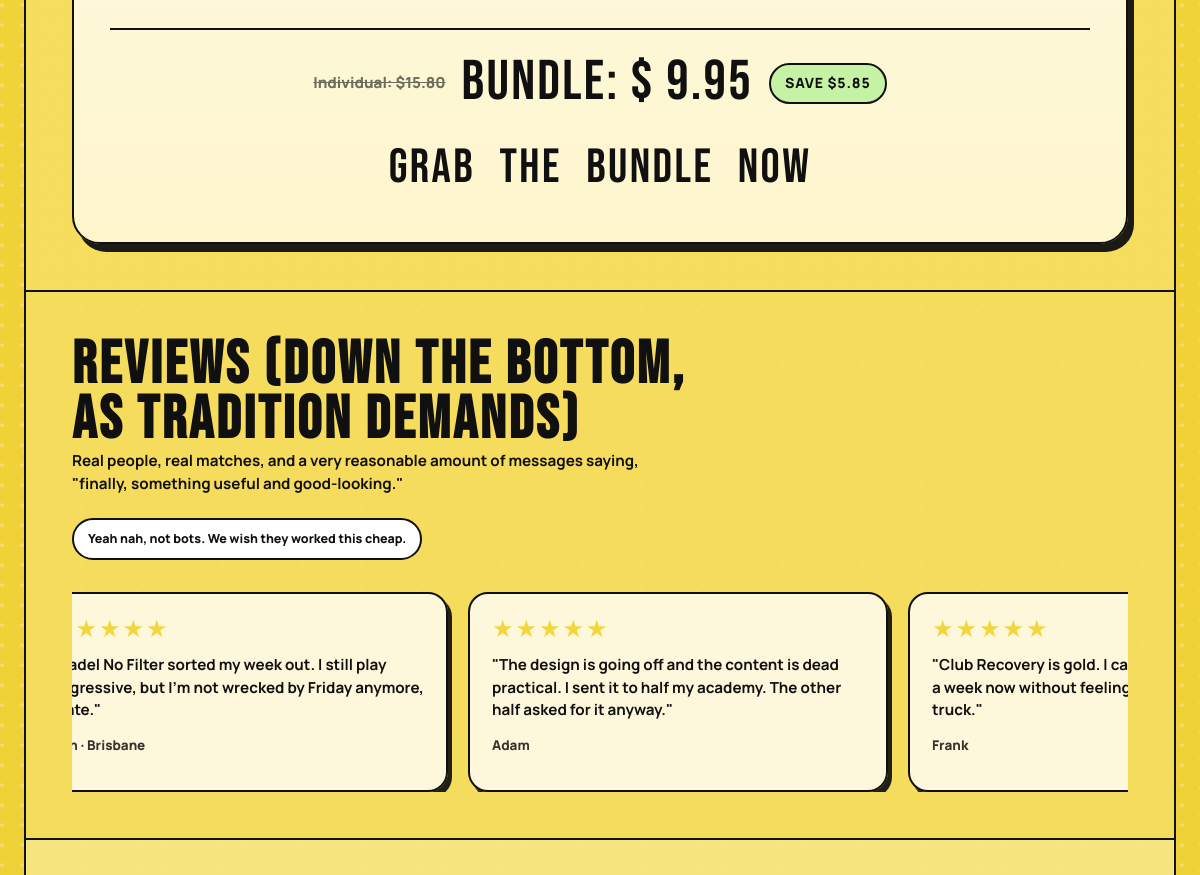
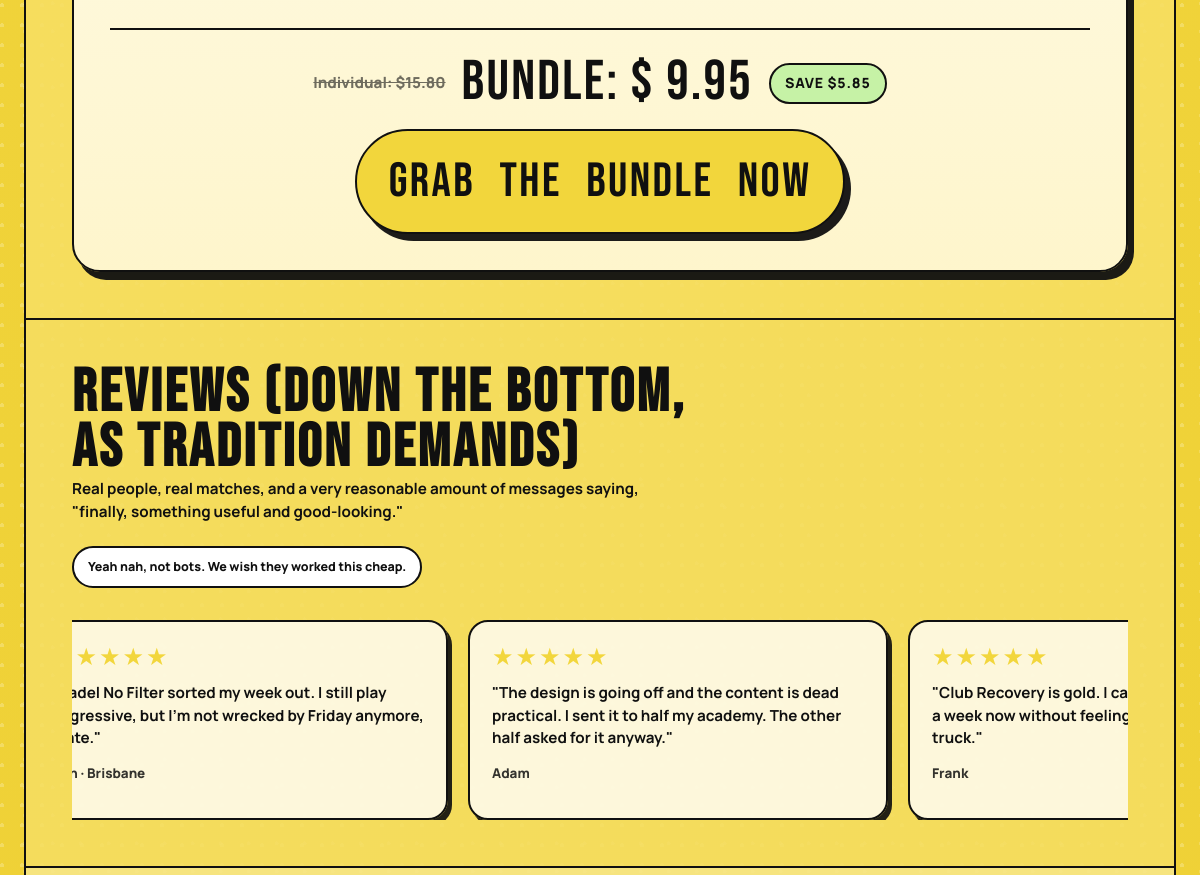
Before and after one commit to gaizkame-sudo/padelcoolt, an Electron app: page index.html in a window 1200 px wide. Shown: the part 5017-5892 px from the top of the page. Drawn offline with Linux system fonts and the light colour scheme.

Commit message:
Style bundle button as bubble with yellow background
- Added pill/bubble shape with border-radius: 999px
- Yellow background (var(--bg)) with thick border
- Prominent box-shadow for neo-brutalist effect
- Hover animation with vertical lift and shadow increase
- Padding adjustment for better bubble appearance

Co-Authored-By: Claude Sonnet 4.5 <noreply@anthropic.com>

```diff
--- a/styles.css
+++ b/styles.css
@@ -1325,7 +1325,17 @@
 
     .btn-large {
       font-size: 3rem;
-      padding: 4px 0;
+      padding: 16px 32px;
+      border: var(--line);
+      border-radius: 999px;
+      background: var(--bg);
+      box-shadow: 6px 7px 0 rgba(16,16,16,0.95);
+      transition: transform 150ms ease, box-shadow 150ms ease;
+    }
+
+    .btn-large:hover {
+      transform: translateY(-2px);
+      box-shadow: 8px 9px 0 rgba(16,16,16,0.95);
     }
 
     .testimonials {
```
